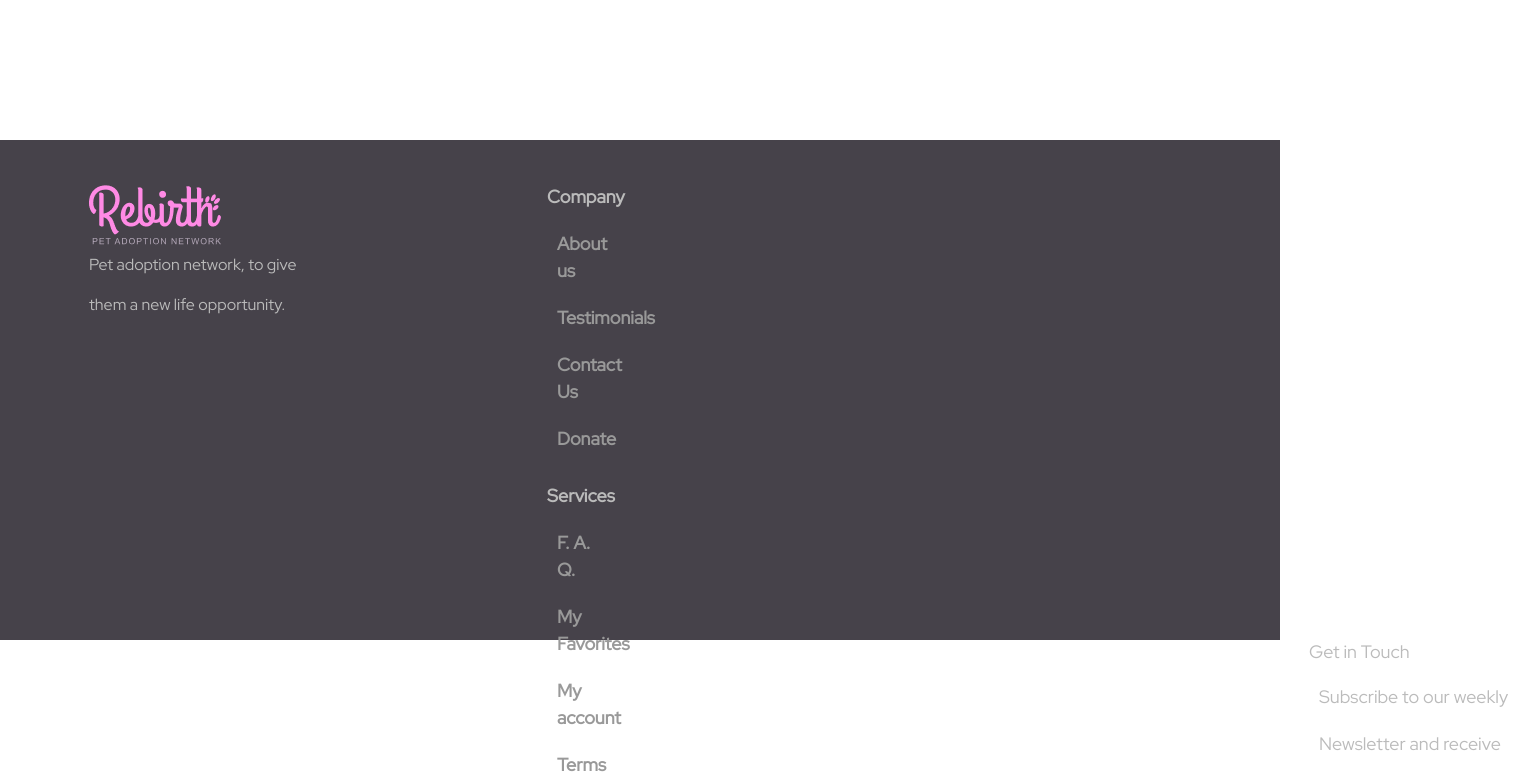
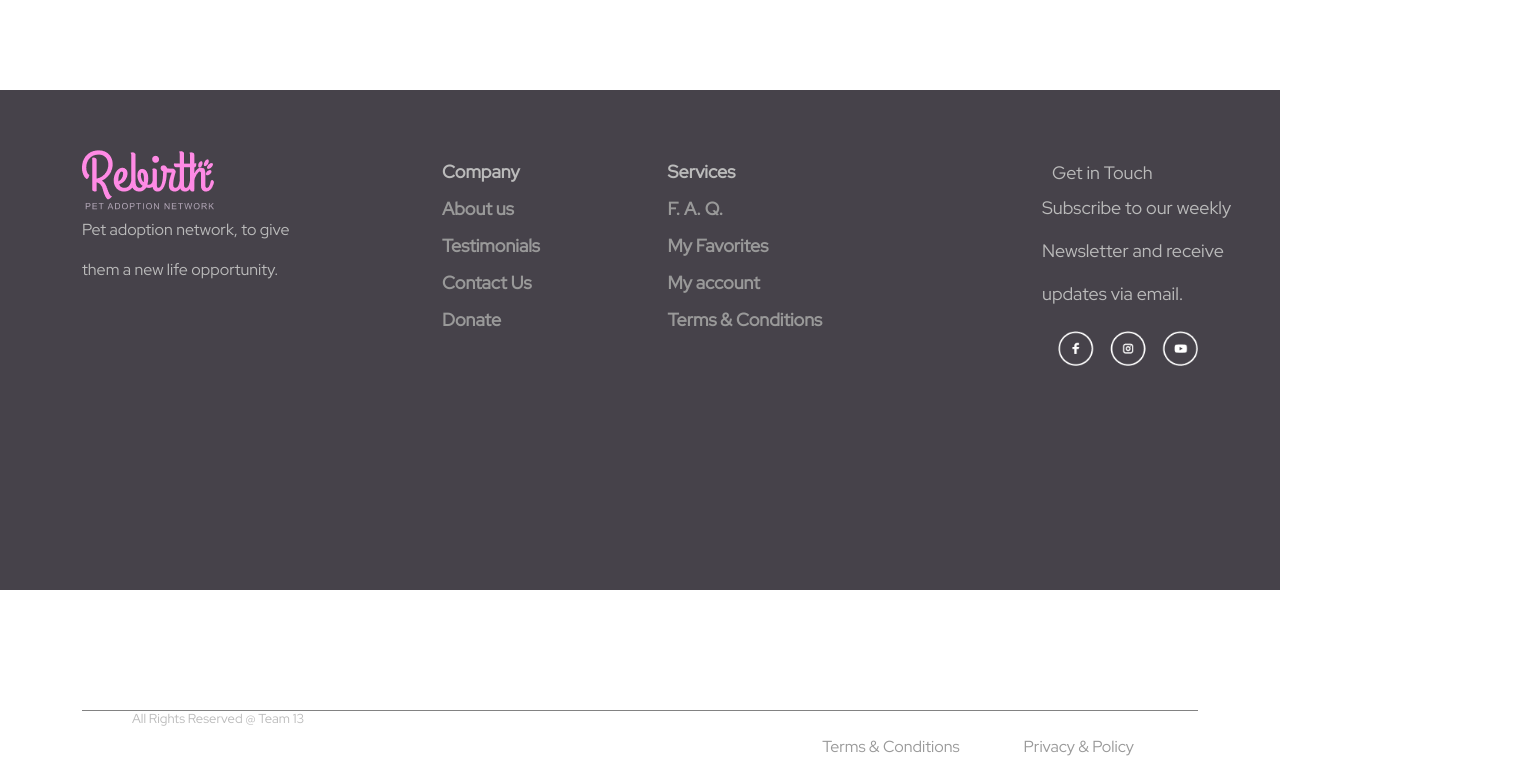
Before and after one commit to aaronstz/PF-Rebirth, a React (Create React App) app in the folder PF-Rebirth/client/: page / in a window 1280 px wide. Shown: the part 160-942 px from the top of the page, 1528 px wide, since content can reach past the window. After the commit the page ends 919 px from the top, so only its background shows below. Built offline with nearby package versions, Linux system fonts and the light colour scheme; a web font is replaced by a local one.

Commit message:
Footer actualizado

```diff
--- a/PF-Rebirth/client/src/Components/Footer/Footer.css
+++ b/PF-Rebirth/client/src/Components/Footer/Footer.css
@@ -41,6 +41,10 @@ footer {
 
 }
 
+.footer{
+    bottom:50px;
+}
+
 footer a {
   color: #999;
   text-decoration:none;
@@ -53,7 +57,7 @@ footer a:hover, footer a:focus {
 }
 
 .container{
-    margin: 0 10px auto 50px;
+    margin-top: 40px;
 
 }
 
@@ -69,39 +73,30 @@ footer .form-control {
 
 }
 
-.col-md-5{
-    margin-top: 10px;
 
+
+.row-lists{
+    transform: translateY(-170px) translateX(350px);
 }
 
-.row-lists{
-    margin-top: -170px;
-    margin-left:15rem;
-}
 
-.paragraph {
-    margin: 20px;
-}
 
 .col-6 {
-    margin: 10px 10px 0px 13rem;
     display: inline-block;
     position: relative;
     justify-content: center;
-
+    margin-top:20px;
 }
 
-.row{
-    margin:15px;
 
-}
 
 .nav{
-    margin: 10px ;
     display: inline-block;
     position: relative;
-    bottom: 11rem;
-    left: 75rem;
+    justify-content: center;
+    margin-top:20px;
+    bottom: 21rem;
+    left: 60rem;
     font-size:large;
 }
 
@@ -119,8 +114,7 @@ footer .form-control {
 
 .nav-item{
     list-style: none;
-    margin: 10px;
-    margin-top:20px;
+    margin-top:10px;
 }
 
 
@@ -136,6 +130,7 @@ footer .form-control {
 
 .rights{
     margin-left:50px;
+    font-size: small;
 }
 
 
@@ -143,7 +138,6 @@ footer .form-control {
 .footer-bottom{
     display:flex;
     justify-content: flex-end;
-    height:0px;
 
 }
 
@@ -154,7 +148,5 @@ footer .form-control {
  .a-bottom{
    position: relative;
    margin: 0 4rem auto 0;
-   bottom:3rem;
-   right:5rem;
 
 }
--- a/PF-Rebirth/client/src/Components/Footer/Footer.jsx
+++ b/PF-Rebirth/client/src/Components/Footer/Footer.jsx
@@ -68,7 +68,6 @@ export default function Footer() {
             </div>
           </div>
         </div>
-      </div>
       <div class="lower">
         <h3 class="rights">All Rights Reserved @ Team 13</h3>
         <ul class="footer-bottom">
@@ -84,6 +83,7 @@ export default function Footer() {
           </li>
         </ul>
       </div>
+      </div>
     </footer>
   );
 }
```
